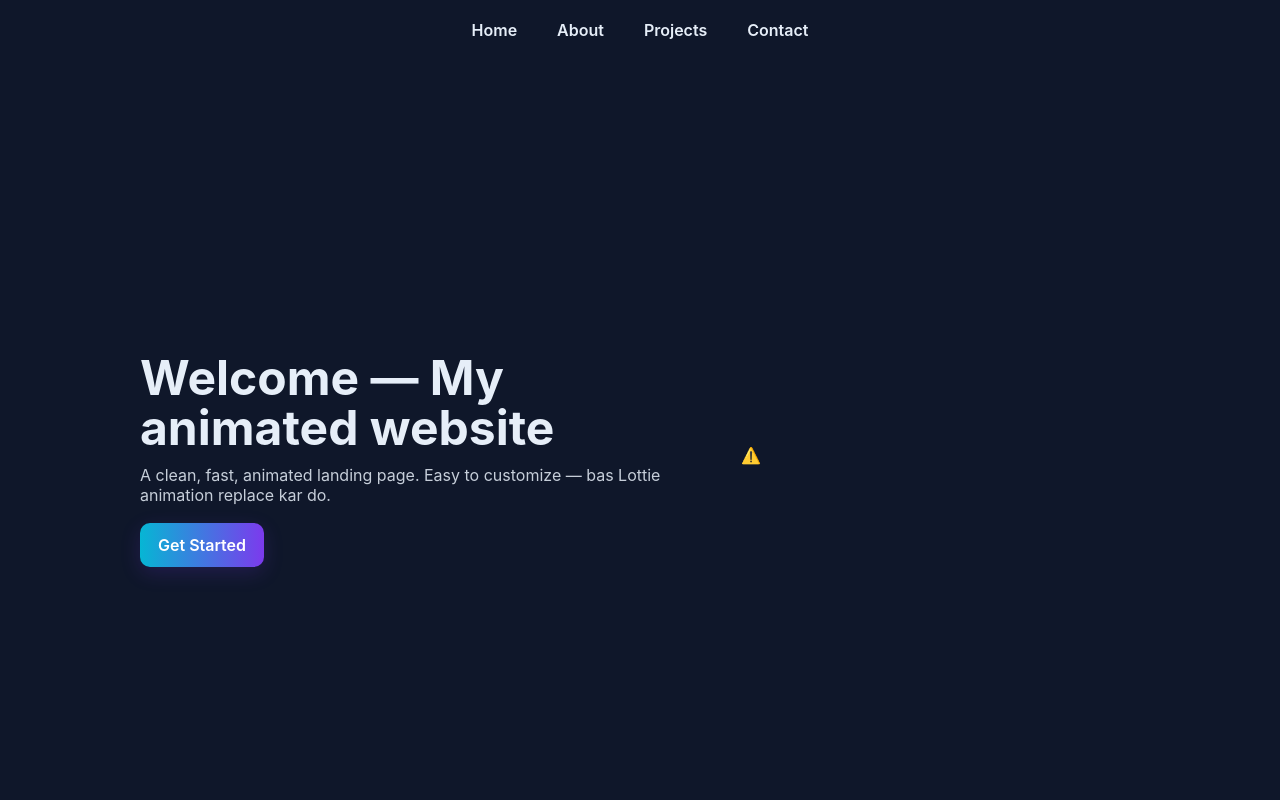
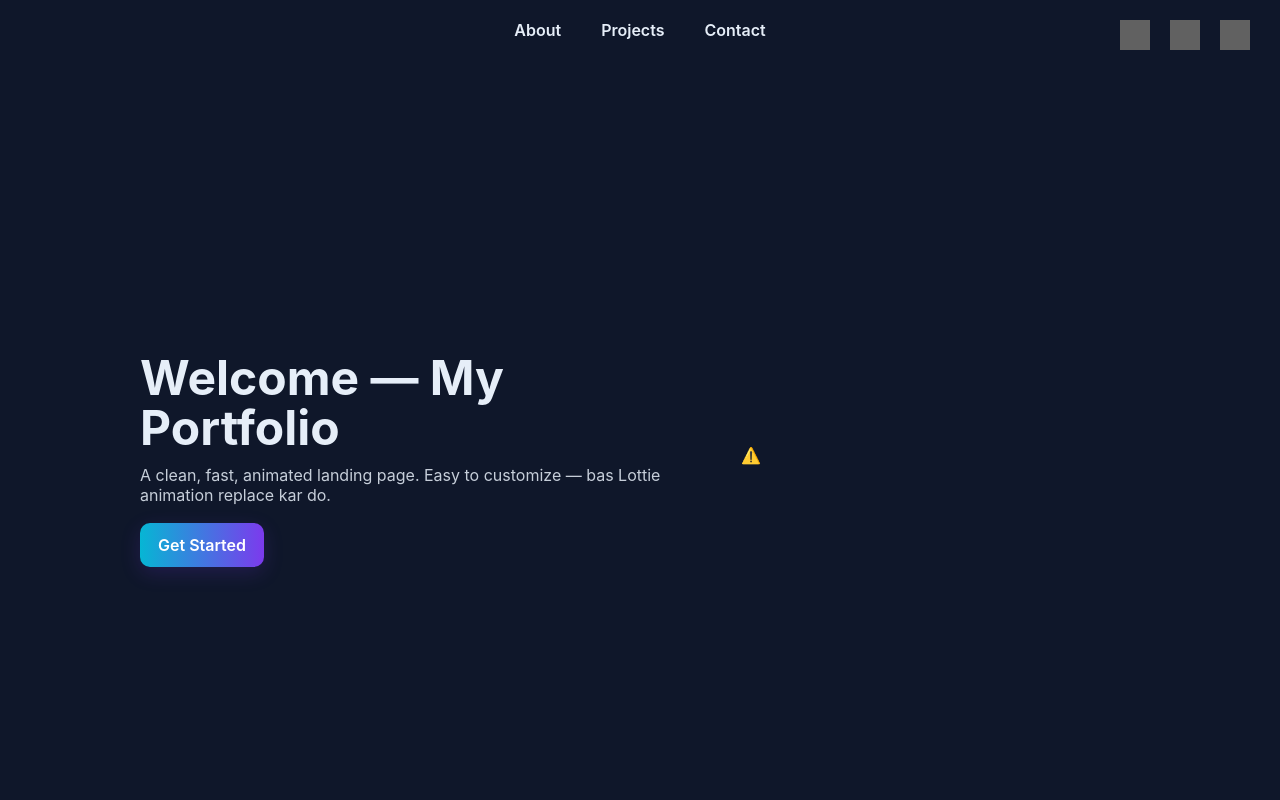
Before and after one commit to mohammad-zaid83/MyWeb, a plain HTML site: page index.html in a window 1280 px wide. Shown: the top 800 px of the page. Drawn offline with nearby package versions, Linux system fonts and the light colour scheme; no server answers; grey boxes are pictures that could not be loaded.

Commit message:
updated portfolio design

```diff
--- a/index.html
+++ b/index.html
@@ -3,7 +3,7 @@
 <head>
   <meta charset="utf-8" />
   <meta name="viewport" content="width=device-width,initial-scale=1" />
-  <title>My Animated Site</title>
+  <title>My Portfolio</title>
   <style>
     html, body {
       height: 100%;
@@ -22,6 +22,7 @@
       position: sticky;
       top: 0;
       z-index: 1000;
+      position: relative;
     }
 
     nav a {
@@ -34,6 +35,31 @@
 
     nav a:hover {
       color: #06b6d4;
+    }
+
+    /* Social Icons Styling (Top Right) */
+    .social-icons {
+      position: absolute;
+      top: 20px;
+      right: 20px;
+      display: flex;
+      align-items: center;
+    }
+
+    .social-icons a {
+      margin: 0 10px;
+      display: inline-block;
+      transition: transform 0.3s ease;
+    }
+
+    .social-icons a:hover {
+      transform: scale(1.2); /* On hover, scale the icon */
+    }
+
+    .social-icons img {
+      width: 30px;
+      height: 30px;
+      filter: invert(1); /* White icons */
     }
 
     .wrap {
@@ -93,7 +119,6 @@
       100% { transform: translateY(0); }
     }
 
-    /* About & Contact Sections */
     section {
       padding: 60px 20px;
       max-width: 800px;
@@ -127,17 +152,29 @@
 
   <!-- 🌐 Navbar -->
   <nav>
-    <a href="#home">Home</a>
     <a href="#about">About</a>
     <a href="projects.html">Projects</a>
     <a href="#contact">Contact</a>
+
+    <!-- Social Media Icons (Top Right) -->
+    <div class="social-icons">
+      <a href="https://www.instagram.com/_zaid83/profilecard/?igsh=b3pvaDQ3bXp4azkz" target="_blank">
+        <img src="https://cdn-icons-png.flaticon.com/512/2111/2111463.png" alt="Instagram">
+      </a>
+      <a href="https://github.com/mohammad-zaid83" target="_blank">
+        <img src="https://cdn-icons-png.flaticon.com/512/733/733553.png" alt="GitHub">
+      </a>
+      <a href="https://linkedin.com/in/mohammad-zaid-718bb8300" target="_blank">
+        <img src="https://cdn-icons-png.flaticon.com/512/174/174857.png" alt="LinkedIn">
+      </a>
+    </div>
   </nav>
 
   <!-- 🏠 Home Section -->
   <div class="wrap" id="home">
     <div class="card">
       <div class="left">
-        <h1>Welcome — My animated website</h1>
+        <h1>Welcome — My Portfolio</h1>
         <p>A clean, fast, animated landing page. Easy to customize — bas Lottie animation replace kar do.</p>
         <a class="btn" href="#contact">Get Started</a>
       </div>
@@ -164,6 +201,19 @@
       <p>Email: youremail@example.com</p>
       <p>Phone: +91 9876543210</p>
     </div>
+
+    <!-- Social Media Icons -->
+    <div class="social-icons">
+      <a href="https://instagram.com/yourusername" target="_blank">
+        <img src="https://cdn-icons-png.flaticon.com/512/2111/2111463.png" alt="Instagram">
+      </a>
+      <a href="https://github.com/yourusername" target="_blank">
+        <img src="https://cdn-icons-png.flaticon.com/512/733/733553.png" alt="GitHub">
+      </a>
+      <a href="https://linkedin.com/in/yourusername" target="_blank">
+        <img src="https://cdn-icons-png.flaticon.com/512/174/174857.png" alt="LinkedIn">
+      </a>
+    </div>
   </section>
 
 </body>
```
Also changed, not shown: project.html (added, +11 -0 lines).
